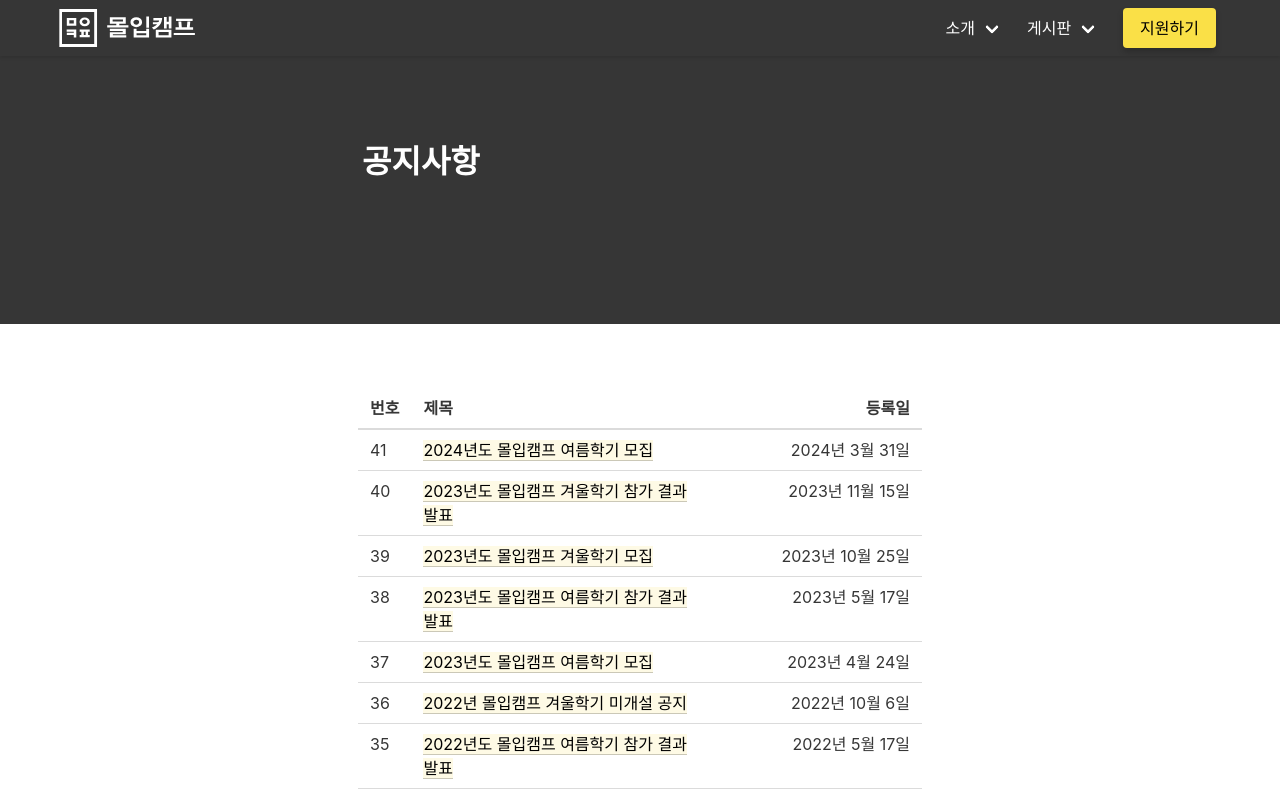
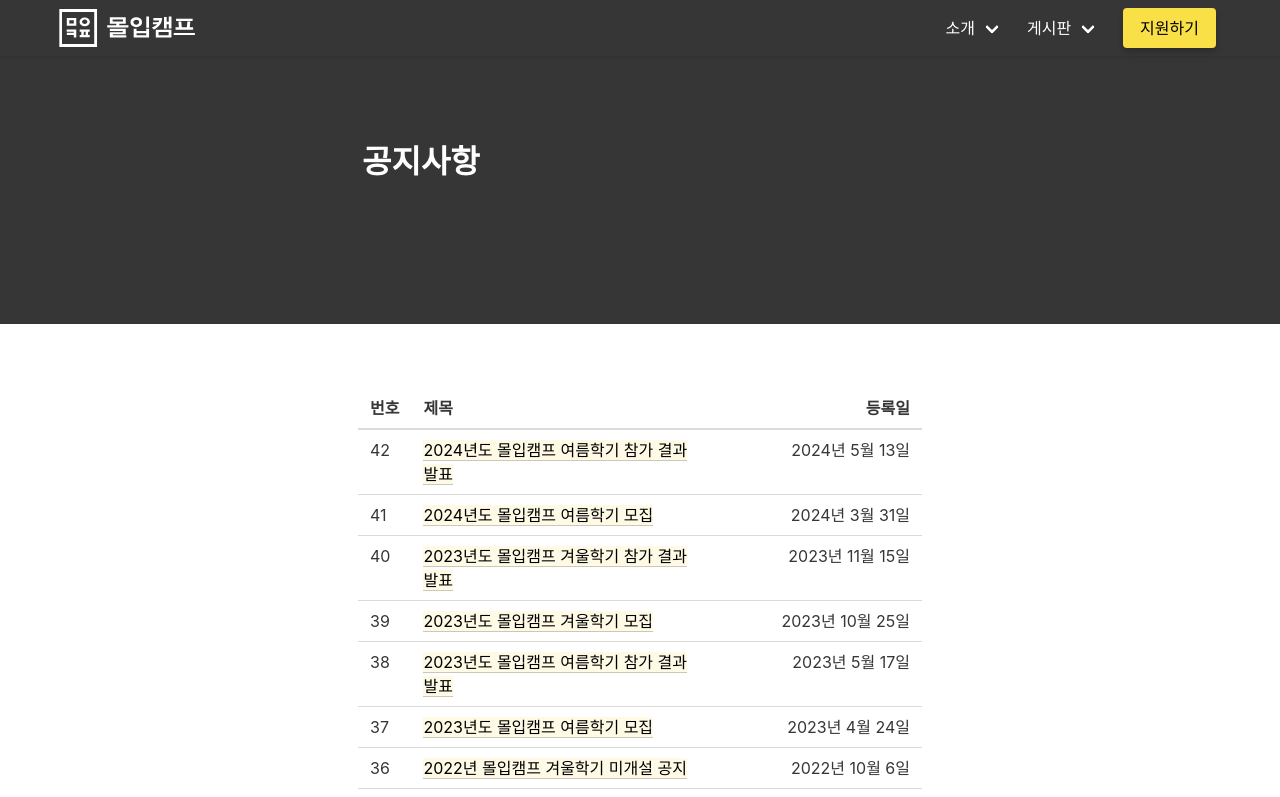
Before and after one commit to madcamp-kaist/madcamp-homepage, a Vue app: page /notice in a window 1280 px wide. Shown: the top 797 px of the page. Built offline with nearby package versions, Linux system fonts and the light colour scheme.

Commit message:
Change:typo fix in Home, Add notice for 2024S application

```diff
--- a/src/notices.js
+++ b/src/notices.js
@@ -1,5 +1,21 @@
 export const notices = [
-  // 생성월, 일이 한자리수라면 created_at: "2024-03-02" 꼴로 입력해야 사파리에서 제대로 표시되지 않는 경우가 없음.
+  // 생성월, 일이 한자리수라면 created_at: "2024-03-02" 꼴로 입력해야 사파리에서 제대로 표시되지 않는 경우가 발생하지 않음.
+  {
+    created_at: "2024-05-13",
+    title: "2024년도 몰입캠프 여름학기 참가 결과 발표",
+    content: `안녕하세요.
+
+2024년도 KAIST 몰입캠프 겨울학기에 지원해 주셔서 감사합니다.
+
+서류 심사 결과에 대해, 지원하신 모든 분들께 개별 이메일로 공지가 되었습니다. 메일을 확인해 주시고, 혹시라도 메일을 받지 못하신 분은 아래 연락처로 문의해 주세요.
+
+**문의** : 몰입캠프 운영팀 (madcamp.kaist@gmail.com)
+
+보내주신 성원에 감사드리며, 이번에 아쉽게 참가하지 못하신 분들은 다음 학기 개설 시에 뵐 수 있기를 기대하겠습니다.
+
+감사합니다.
+`,
+  },
   {
     created_at: "2024-03-31",
     title: "2024년도 몰입캠프 여름학기 모집",
--- a/src/views/Home.vue
+++ b/src/views/Home.vue
@@ -59,8 +59,8 @@
           <div class="columns">
             <h2 class="column is-offset-1 is-2">개요</h2>
             <div class="column is-6">
-              <p>스타트업이던, 대기업이던, 중견기업이던, 항상 좋은 인재들이 모자란다고 합니다. 공대생들은 각박한 공부와 경쟁 속에서 지쳐가는 것 같은데, 왜 그럴까요?</p>
-              <p>본 코스를 통해서, <u><b>다양한 학생들과 함께 자율적으로 개발 경험</b></u>을 쌓으면서 개발 실력의 향상과 스스로 성장해 나가는 모습을 발견해보세요. 그리고 이런 집중 성장의 경험은 참가자들의 삶에 커다란 긍정적 영향을 끼칩니다. 또한, 여러 <u> <b>스타트업 창업자들의 강연</b></u>을 통해서, 본인의 삶을 온전히 느낄 수 있는 스타트업의 매력도 접할 수 있으며, 스스로의 삶에 대해서 한 번쯤 돌아보고 방향성을 고민해 볼 수 있는 기회를 제공합니다.</p>
+              <p>스타트업이든, 대기업이든, 중견기업이든 항상 좋은 인재들이 모자란다고 합니다. 공대생들은 각박한 공부와 경쟁 속에서 지쳐가는 것 같은데, 왜 그럴까요?</p>
+              <p>본 코스를 통해서, <u><b>다양한 학생들과 함께 자율적으로 개발 경험</b></u>을 쌓으면서 개발 실력의 향상과 스스로 성장해 나가는 모습을 발견해 보세요. 그리고 이런 집중 성장의 경험은 참가자들의 삶에 커다란 긍정적 영향을 끼칩니다. 또한, 여러 <u> <b>스타트업 창업자들의 강연</b></u>을 통해서, 본인의 삶을 온전히 느낄 수 있는 스타트업의 매력도 접할 수 있으며, 스스로의 삶에 대해서 한 번쯤 돌아보고 방향성을 고민해 볼 수 있는 기회를 제공합니다.</p>
               <p>비슷한 교육을 받은 사람들이 비슷한 방식으로 가치를 창출하는 비중은 점점 줄어들고, 다양한 사고방식과 경험을 가진 사람들이 함께 어우러져 가치를 창출하는 비중이 점점 늘어날 것이라 믿습니다.</p>
               <p> 몰입캠프와 함께  <u> <b>집중적으로 개발 경험</b></u>을 쌓으면서, 본인의 삶을 돌아보지 않으시겠습니까?</p>
             </div>
@@ -203,7 +203,7 @@
                 </div>
             </div>
             <div class="columns">
-              <h2 class="column is-offset-1 is-2">강사진</h2>
+              <h2 class="column is-offset-1 is-2">멘토</h2>
               <div class="column">
                 <div class="person columns">
                   <div class="column is-narrow portrait">
@@ -219,7 +219,7 @@
                         <tr><td>Sun Microsystems 연구원 (2005-2009)</td></tr>
                         <tr><td>Harvard University 연구원 (2001-2005)</td></tr>
                         <tr><td>KAIST 전산학과 (입학 1991, 박사 2001)</td></tr>
-                      </tbody>
+                      </tbody>s
                     </table>
                   </div>
                 </div>
```
